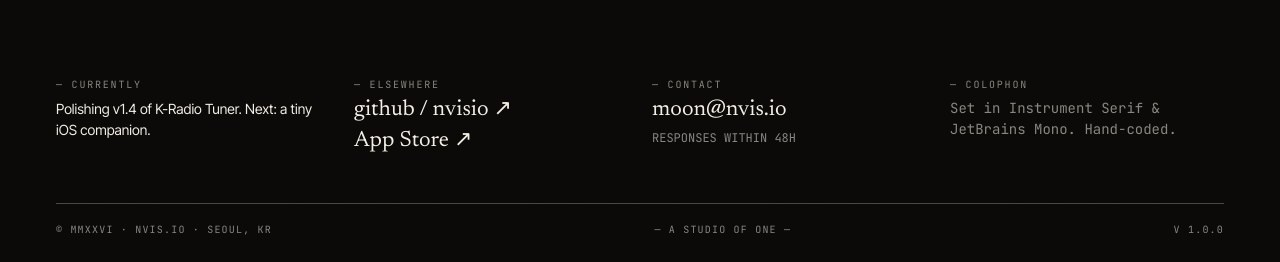
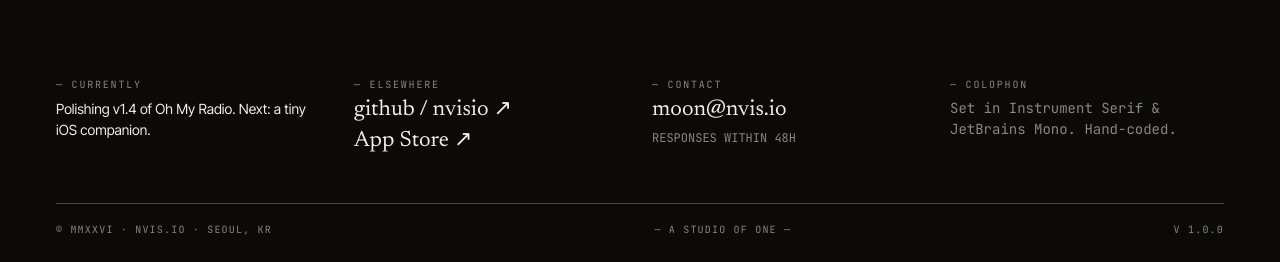
Before and after one commit to nvisio/nvisio.github.io, a Jekyll site: the page built from index.html, in a window 1280 px wide and 900 px high, scrolled down 2630 px. Shown: the part 635-897 px from the top of the window. Built offline with Jekyll 4.4.1, drawn with Linux system fonts in a browser that asks for light colours; some web fonts are replaced; some of the changed text lies outside the part shown.

Commit message:
chore: rebrand K-Radio Tuner to Oh My Radio
Display-name-only rebrand: update kicker, title, footer copy, and
human-readable comments. App Store links keep id6761031039 with a
refreshed slug. Bundle ID com.hkmoon.kbsradio and the /kradio/play
universal-link path are unchanged (baked into the shipped app).

```diff
--- a/_data/projects.yml
+++ b/_data/projects.yml
@@ -1,9 +1,9 @@
 - idx: "001"
-  kicker: K-Radio Tuner
+  kicker: Oh My Radio
   year: "2025"
   platform: macOS
   status: On sale
-  title: K-Radio Tuner
+  title: Oh My Radio
   title_it: a Korean radio, on your Mac.
   blurb: A native menu-bar tuner for Korea's terrestrial FM and DMB stations. Built around a single rotary dial, with crisp typography and zero ads — the kind of small app the Mac used to be full of.
   stack:
@@ -11,7 +11,7 @@
     - AppKit
     - AVFoundation
     - Menu bar
-  url: https://apps.apple.com/app/k-radio-tuner/id6761031039
+  url: https://apps.apple.com/app/oh-my-radio/id6761031039
   preview: radio
 
 - idx: "002"
--- a/_includes/footer.html
+++ b/_includes/footer.html
@@ -7,12 +7,12 @@
     <div class="ft-grid">
       <div class="ft-col">
         <span class="k">&mdash; Currently</span>
-        <span class="txt">Polishing v1.4 of K-Radio Tuner. Next: a tiny iOS companion.</span>
+        <span class="txt">Polishing v1.4 of Oh My Radio. Next: a tiny iOS companion.</span>
       </div>
       <div class="ft-col">
         <span class="k">&mdash; Elsewhere</span>
         <a href="https://github.com/nvisio" target="_blank" rel="noreferrer">github / nvisio &#8599;</a>
-        <a href="https://apps.apple.com/app/k-radio-tuner/id6761031039" target="_blank" rel="noreferrer">App Store &#8599;</a>
+        <a href="https://apps.apple.com/app/oh-my-radio/id6761031039" target="_blank" rel="noreferrer">App Store &#8599;</a>
       </div>
       <div class="ft-col">
         <span class="k">&mdash; Contact</span>
--- a/assets/css/style.css
+++ b/assets/css/style.css
@@ -343,7 +343,7 @@
 }
 .work:hover .preview{ transform:translateY(-4px) }
 
-/* K-Radio dial preview */
+/* Oh My Radio dial preview */
 .pv-radio{
   background:radial-gradient(120% 90% at 50% 110%, #2a1607 0%, #0e0805 60%, #060403 100%);
 }
--- a/assets/js/previews.js
+++ b/assets/js/previews.js
@@ -1,5 +1,5 @@
 // Live preview animations for the works section.
-// - K-Radio: cycles through Korean FM stations, updating the dial pointer.
+// - Oh My Radio: cycles through Korean FM stations, updating the dial pointer.
 // - TokenUsageMonitor: increments a live token counter, animates a sparkline.
 
 (function () {
```
Also changed, not shown: 1 other file.
